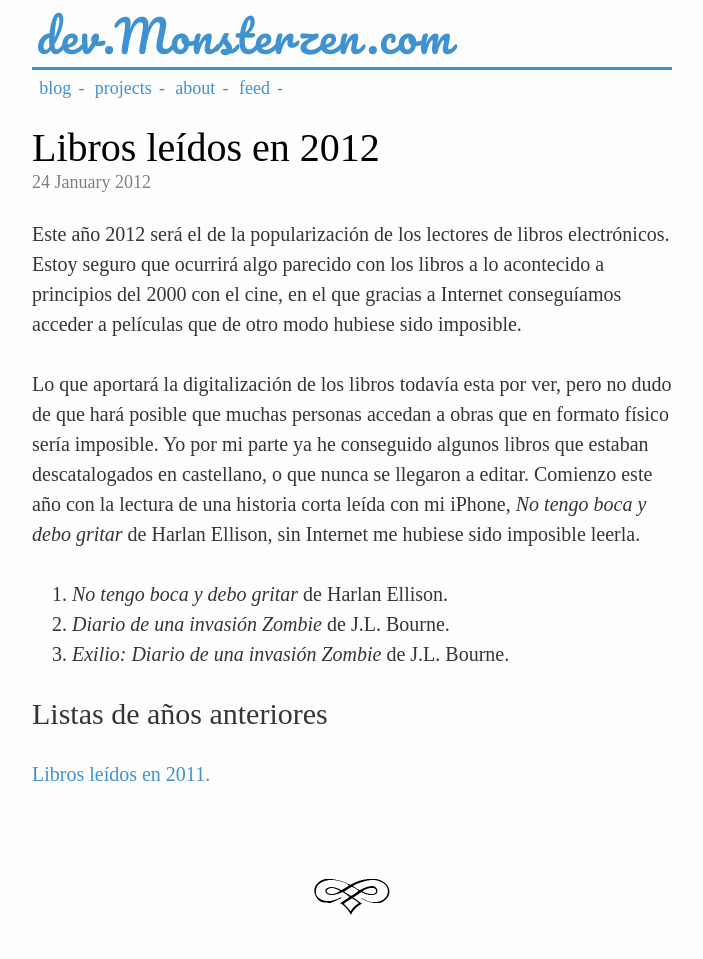
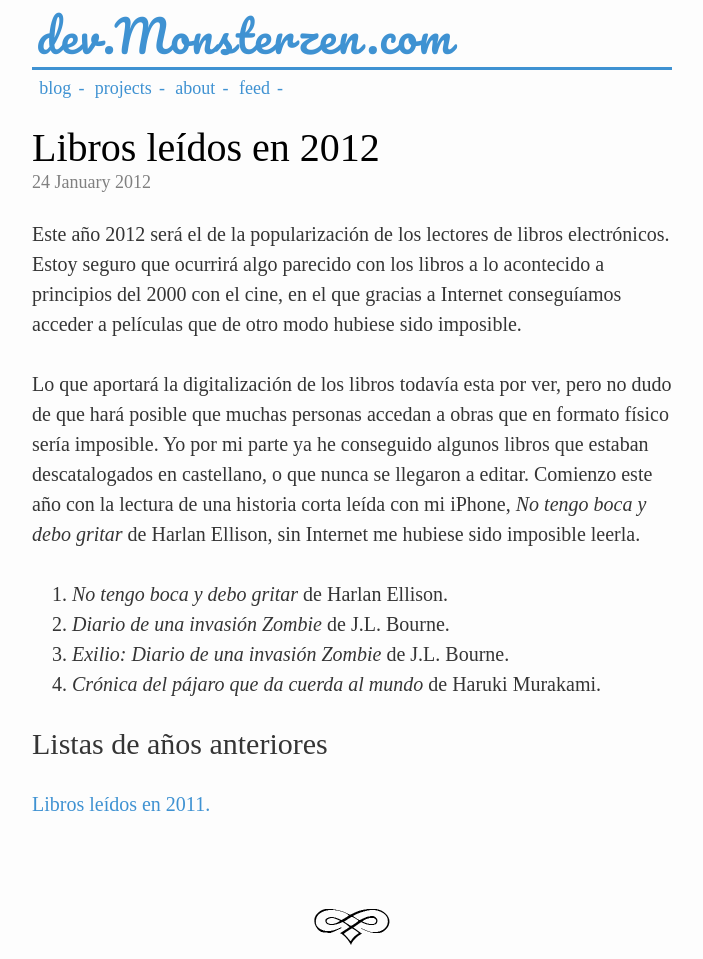
Before and after one commit to jfcalvo/jfcalvo.github.com, a Jekyll site: the page built from _posts/2012-01-24-libros-leidos-en-2012.markdown, in a window 1280 px wide. Shown: the whole page, without its empty margins (288-991 px from the left). Built offline with Jekyll 4.4.1, drawn with Linux system fonts in a browser that asks for light colours; some web fonts are replaced; before the commit the page ends 929 px from its top, so only the background shows below that.

Commit message:
Añadida lectura de Crónica del pájaro que da cuerda al mundo.

```diff
--- a/_posts/2012-01-24-libros-leidos-en-2012.markdown
+++ b/_posts/2012-01-24-libros-leidos-en-2012.markdown
@@ -13,6 +13,7 @@ Lo que aportará la digitalización de los libros todavía esta por ver, pero no
 1. *No tengo boca y debo gritar* de Harlan Ellison.
 2. *Diario de una invasión Zombie* de J.L. Bourne.
 3. *Exilio: Diario de una invasión Zombie* de J.L. Bourne.
+4. *Crónica del pájaro que da cuerda al mundo* de Haruki Murakami.
 
 ## Listas de años anteriores
 
```
